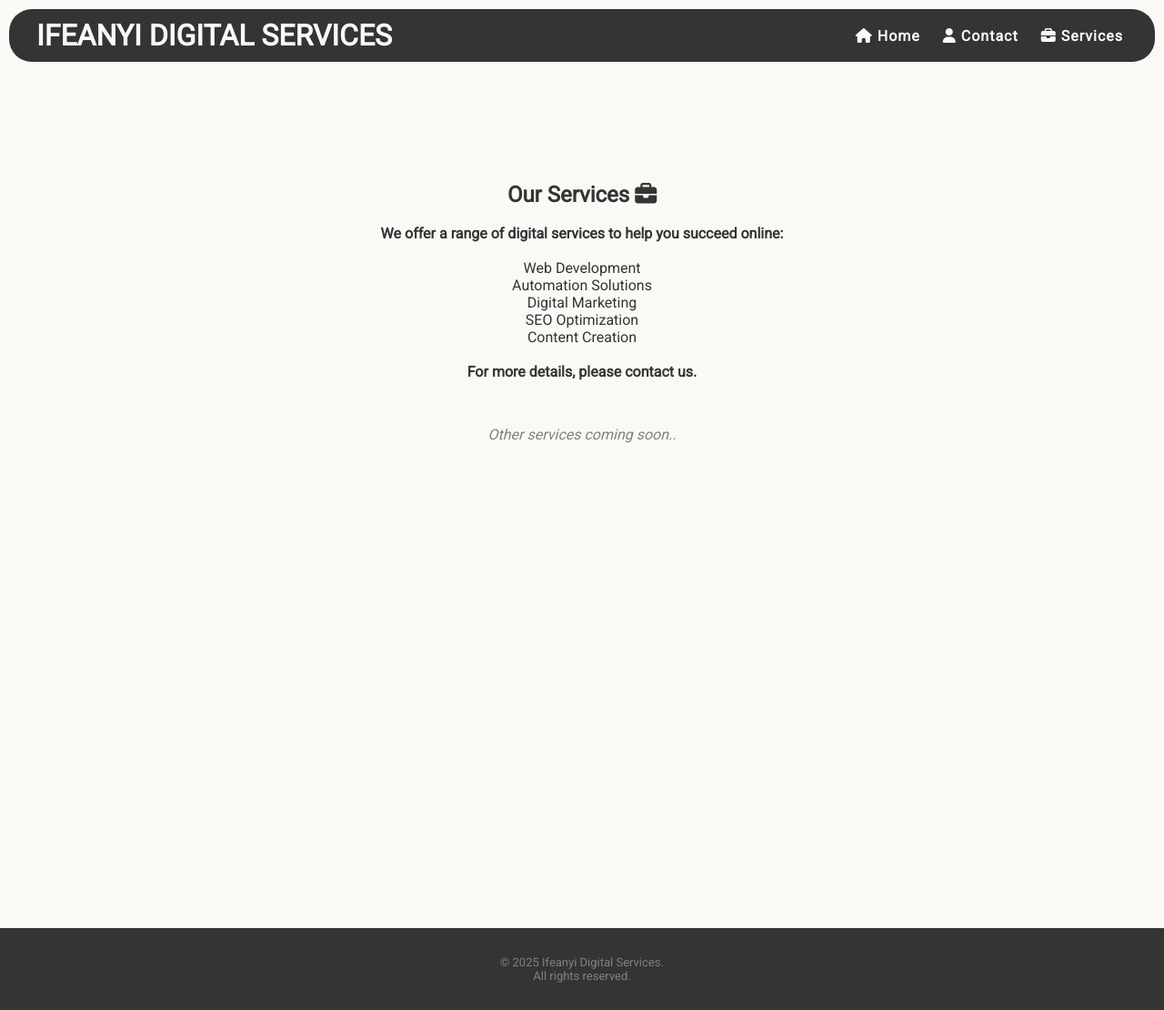
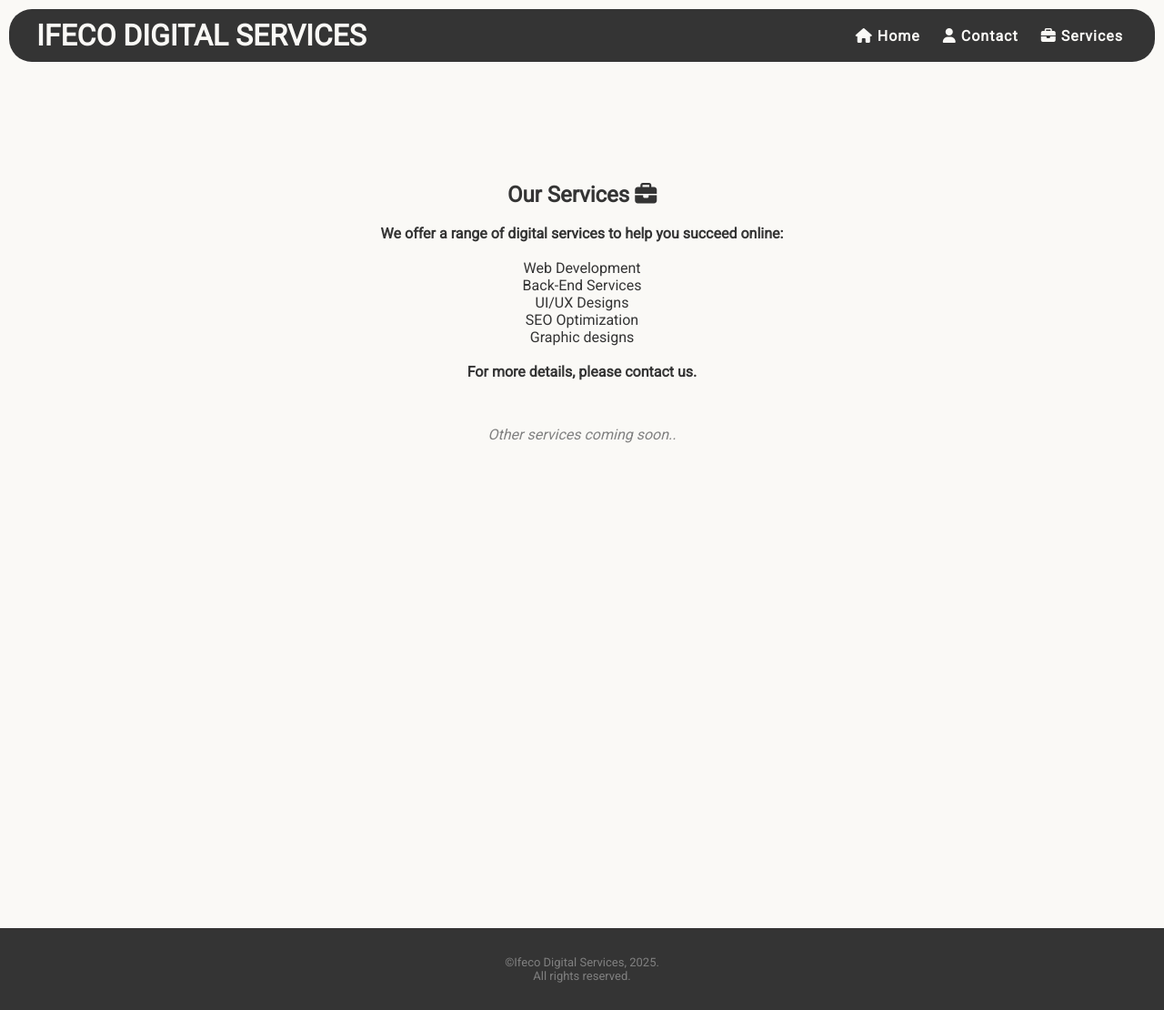
Before and after one commit to Ifeanyijosephh/My-Portfolio, a plain HTML site: page services.html in a window 1280 px wide. Shown: the whole page at 91% size. Drawn offline with Linux system fonts and the light colour scheme.

Commit message:
changed all ifeanyi digital services to ifeaco digital services and changed some writings in what i do in the service page

```diff
--- a/services.html
+++ b/services.html
@@ -3,15 +3,15 @@
     <head>
         <meta charset="UTF-8">
         <meta name="viewport" content="width=device-width, initial-scale=1.0">
-        <meta name="description" content="Ifeanyi Personal Portfolio">
+        <meta name="description" content="Ifeco digital services">
         <meta http-equiv="X-UA-Compatible" content="IE-edge">
         <meta name="author" content="Ifeanyi 08072500911">
-        <meta property="og:title" content="Ifeanyi Digital Services Portfolio">
-        <meta property="og:description" content="Ifeanyi Digital Services - Web Developer & Automation Enthusiast">
+        <meta property="og:title" content="Ifeco Digital Services Portfolio">
+        <meta property="og:description" content="Ifeco Digital Services - Web Developer & Automation Enthusiast">
         <meta property="og:image" content="images/ifeanyi.jpg">
         <meta property="og:url" content="https://example.com/ifeanyi-portfolio">
         <meta property="og:type" content="website">
-        <meta name="keywords" content="Ifeanyi, portfolio, web developer, automation, digital services, contact">
+        <meta name="keywords" content="Ifeco, portfolio, web developer, automation, digital services, contact">
         <link rel="icon" href="images/favicon.ico" type="image/x-icon">
         <link rel="stylesheet" href="https://cdnjs.cloudflare.com/ajax/libs/font-awesome/6.5.0/css/all.min.css">
         <link rel="stylesheet" href="https://fonts.googleapis.com/icon?family=Material+icons">
@@ -133,11 +133,11 @@
     <body>
         <header>
             <div class="header-section">
-                <h1>IFEANYI DIGITAL SERVICES</h1>
+                <h1>IFECO DIGITAL SERVICES</h1>
                 <nav class="nav-links" role="navigation">
                     <a href="index.html" class="nav-link" target="_blank"><i class="fa-solid fa-home"></i> Home</a>
                     <a href="contact.html" class="nav-link" target="_blank"><i class="fa-solid fa-user"></i> Contact</a>
-                    <a href="services.html" class="nav-link" target="_blank"><i class="fa-solid fa-briefcase"></i> Services</a>
+                    <a href="services.html" class="nav-link"><i class="fa-solid fa-briefcase"></i> Services</a>
                 </nav>
             </div>
         </header>
@@ -147,17 +147,17 @@
                     <p><strong>We offer a range of digital services to help you succeed online:</strong></p><br>
                     <ul>
                         <li>Web Development</li>
-                        <li>Automation Solutions</li>
-                        <li>Digital Marketing</li>
+                        <li>Back-End Services</li>
+                        <li>UI/UX Designs</li>
                         <li>SEO Optimization</li>
-                        <li>Content Creation</li>
+                        <li>Graphic designs</li>
                     </ul><br>
                     <p><strong>For more details, please contact us.</strong><br>
                     <i><span style="color: grey; display: inline-block; margin-top: 50px;">Other services coming soon..</span></i> </p>
                 </section>
             </main>
             <footer>
-                <p>&copy; 2025 Ifeanyi Digital Services. <br>All rights reserved.</p>
+                <p>&copy;Ifeco Digital Services, 2025. <br>All rights reserved.</p>
             </footer>
     </body>
 </html>
```
Also changed, not shown: contact.html (+10 -10 lines), index.html (+8 -8 lines).
